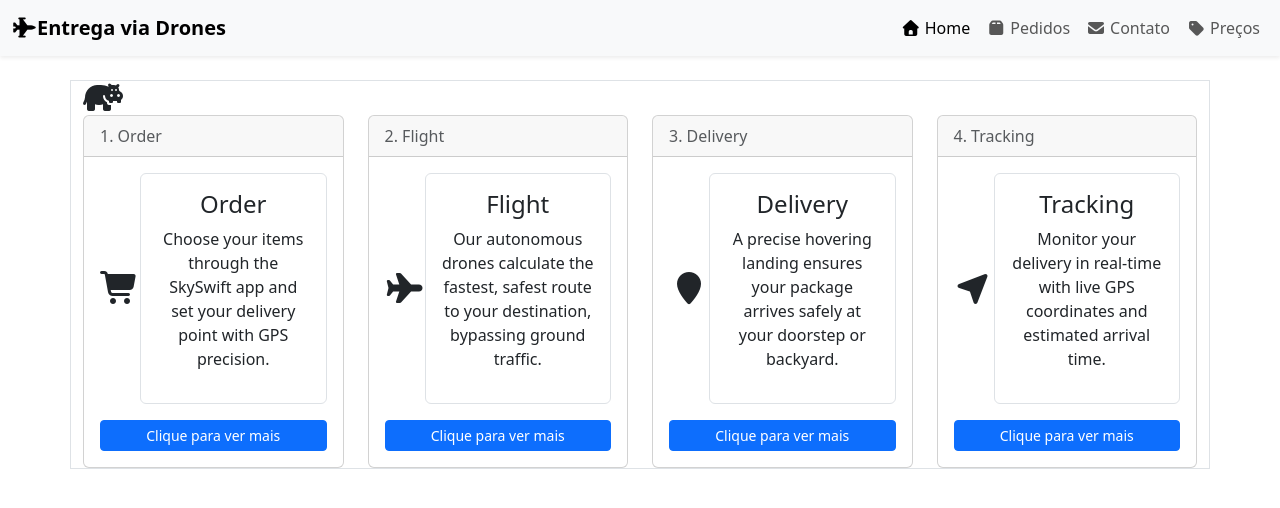
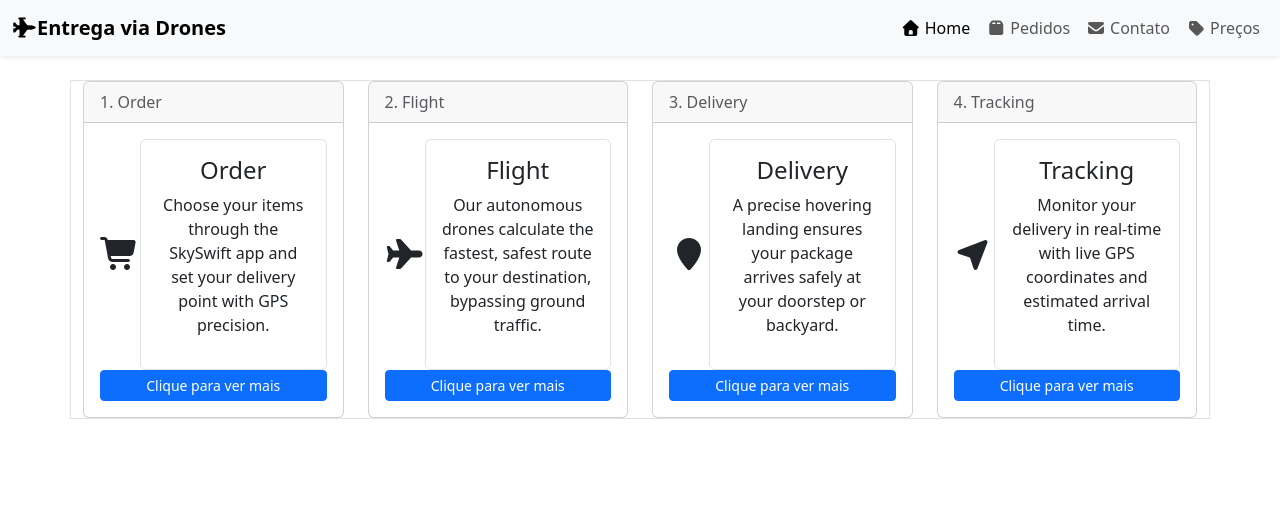
Before and after one commit to FFCfelps1/Projeto_Semestral_Entrega_via_drones, a React (Vite) app in the folder front/: page / in a window 1280 px wide. Shown: the top 508 px of the page. Built offline with nearby package versions, Linux system fonts and the light colour scheme.

Commit message:
fix: Remove hippo icon and equalize card heights with flexbox

```diff
--- a/front/src/App.jsx
+++ b/front/src/App.jsx
@@ -23,15 +23,7 @@ const App = () => {
     <>
       <TopBar />
       <div className="container border mt-4">
-      <div className="row">
-
-        <div className="col-12">
-          {/* i.fa-solid.fa-hippo */}
-          <i className="fa fa-hippo fa-2x"></i>
-        </div>
-
-      </div>
-      <div className="row">
+      <div className="row g-4">
         <div className="col-sm-12 col-md-6 col-xl-3">
           <Cartao
           cabecalho="1. Order">
@@ -40,7 +32,7 @@ const App = () => {
             icone="shopping-cart"
             titulo="Order"
             descricao="Choose your items through the SkySwift app and set your delivery point with GPS precision."/>
-            <button className="btn btn-primary btn-sm w-100 mt-3">Clique para ver mais</button>
+            <button className="btn btn-primary btn-sm w-100 mt-auto">Clique para ver mais</button>
             </Cartao>
         </div>
         <div className="col-sm-12 col-md-6 col-xl-3">
@@ -51,7 +43,7 @@ const App = () => {
             icone="plane"
             titulo="Flight"
             descricao="Our autonomous drones calculate the fastest, safest route to your destination, bypassing ground traffic."/>
-            <button className="btn btn-primary btn-sm w-100 mt-3">Clique para ver mais</button>
+            <button className="btn btn-primary btn-sm w-100 mt-auto">Clique para ver mais</button>
           </Cartao>
         </div>
         <div className="col-sm-12 col-md-6 col-xl-3">
@@ -62,7 +54,7 @@ const App = () => {
             icone="map-marker"
             titulo="Delivery"
             descricao="A precise hovering landing ensures your package arrives safely at your doorstep or backyard."/>
-            <button className="btn btn-primary btn-sm w-100 mt-3">Clique para ver mais</button>
+            <button className="btn btn-primary btn-sm w-100 mt-auto">Clique para ver mais</button>
           </Cartao>
         </div>
         <div className="col-sm-12 col-md-6 col-xl-3">
@@ -73,7 +65,7 @@ const App = () => {
             icone="location-arrow"
             titulo="Tracking"
             descricao="Monitor your delivery in real-time with live GPS coordinates and estimated arrival time."/>
-            <button className="btn btn-primary btn-sm w-100 mt-3">Clique para ver mais</button>
+            <button className="btn btn-primary btn-sm w-100 mt-auto">Clique para ver mais</button>
           </Cartao>
         </div>
       </div>
--- a/front/src/Cartao.jsx
+++ b/front/src/Cartao.jsx
@@ -3,10 +3,10 @@ import React from 'react'
 
 const Cartao = (props) => {
   return (
-    <div className='card'>
+    <div className='card h-100 d-flex flex-column'>
         {/* .card>(car-header+card-body) */}
       <div className="card-header text-muted">{props.cabecalho}</div>
-      <div className="card-body">
+      <div className="card-body d-flex flex-column">
         {props.children}
       </div>
     </div>
```
